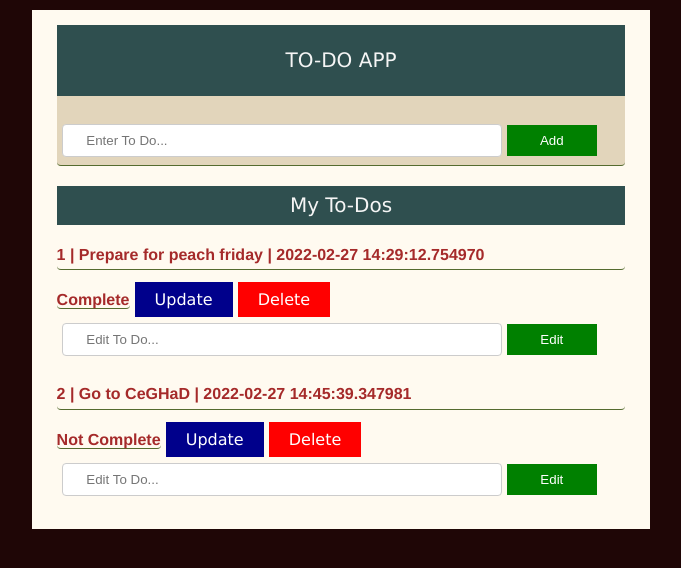
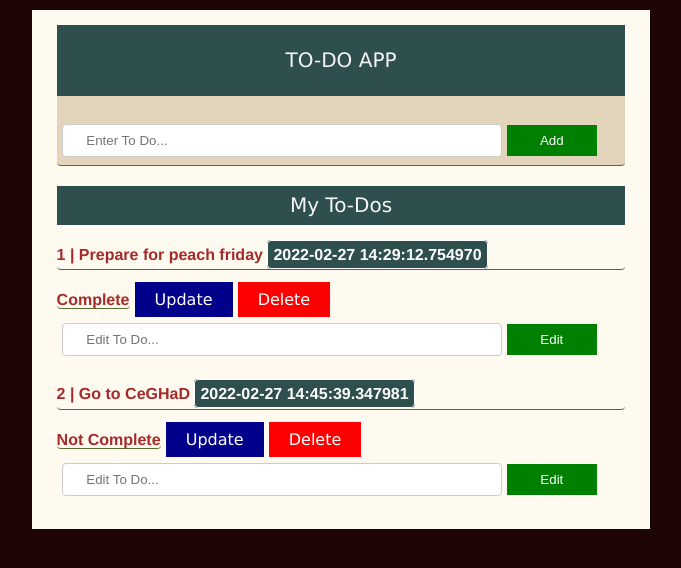
Before and after one commit to joshbognet/Todo-app-1, a Flask app: page / in a window 1280 px wide. Shown: the top 568 px of the page, without its empty margins (299-980 px from the left). Run offline with Flask 2, Linux system fonts and the light colour scheme; data comes from the database, SQL or seed files in the repository; both versions use the stored data as it was after the commit.

Commit message:
added styles to date and time

```diff
--- a/static/css/main.css
+++ b/static/css/main.css
@@ -61,7 +61,6 @@
 
 }
 
-
 .container input[type=text]{
 
     width: 70%;
@@ -95,3 +94,11 @@ a{
     margin: 8px 0;
     border: none;
 }
+
+.shade{
+    border:1px solid;
+    background-color:darkslategray;
+    color: white;
+    padding: 5px;
+
+}
--- a/templates/base.html
+++ b/templates/base.html
@@ -28,7 +28,7 @@
       {% for todo in todo_list %}
 
   <div class="split">
-    <p>{{ todo.id }} | {{ todo.title }}  | {{ todo.date }}</p>
+    <p>{{ todo.id }} | {{ todo.title }}  <span class="shade"> {{ todo.date }}</span></p>
 
     {% if todo.complete==False %}
       <span>Not Complete</span>
@@ -44,8 +44,8 @@
 
     <form class="flex-con" action="./edit" method="POST">
       <input type="hidden" name="oldtitle" value= "{{ todo.title }}"placeholder=" Enter To Do...">
-      <input class="inputAd" type="text" name="newtitle" placeholder=" Edit To Do...">
-      <input class="edit" type="submit" value="Edit">
+      <input  type="text" name="newtitle" placeholder=" Edit To Do...">
+      <input class="button" type="submit" value="Edit">
       <br>
     </form>
 
```
Also changed, not shown: db.sqlite3.
